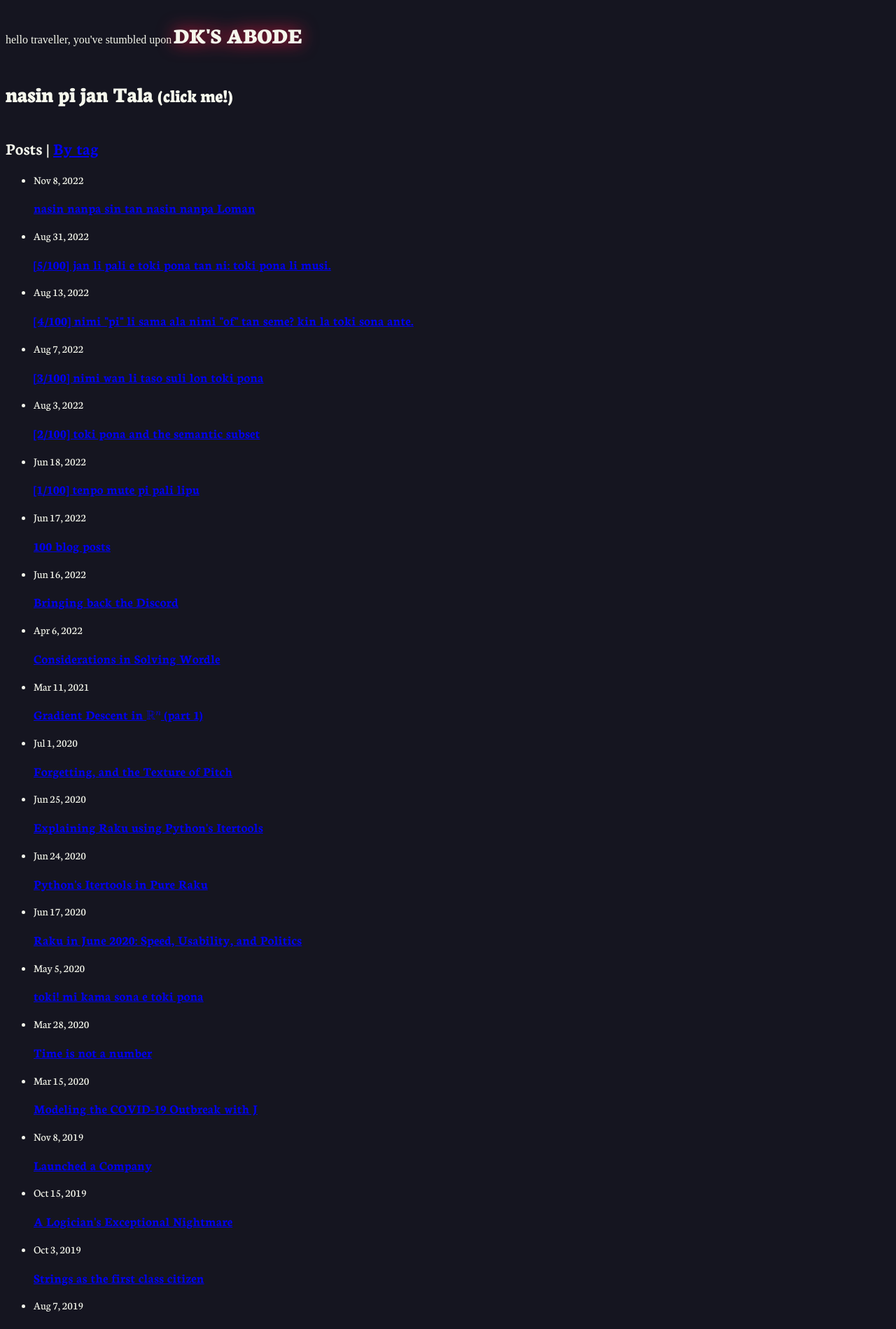
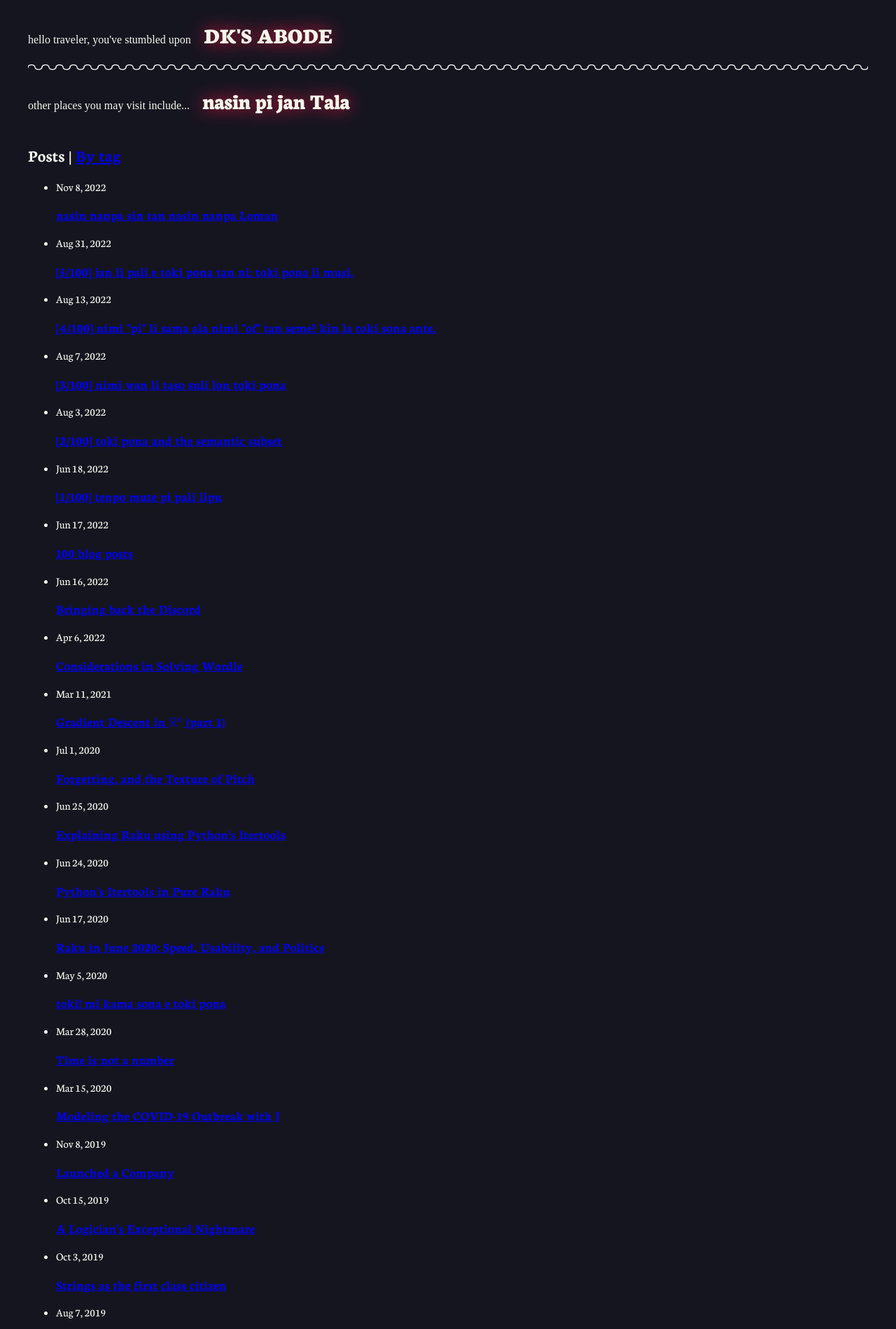
Before and after one commit to DataKinds/datakinds.github.io, a Jekyll site: the page built from index.md, in a window 1280 px wide. Shown: the top 1899 px of the page at 70% size. Built offline with Jekyll 4.4.1, drawn with Linux system fonts in a browser that asks for light colours; some web fonts are replaced.

Commit message:
Add flourish

```diff
--- a/_includes/header.html
+++ b/_includes/header.html
@@ -4,13 +4,17 @@
     {%- assign page_paths = site.header_pages | default: default_paths -%}
     <div>
       <a class="site-title" rel="author" href="/">
-        <span class="handwritten">hello traveller, you've stumbled upon</span>
+        <span class="handwritten">hello traveler, you've stumbled upon</span>
         <h1 style="display: inline-block">DK'S ABODE</h1>
       </a>
     </div>
-    <h1 style="display: inline-block">
-      <a class="site-title" rel="author" href="/toki-pona/">{{ site.nimi }} <small>(click me!)</small></a>
-    </h1>
+    <div class="fancy"></div>
+    <span class="handwritten">other places you may visit include...</span>
+    <a class="site-title" rel="author" href="/toki-pona/">
+      <h1 style="display: inline-block">
+        {{ site.nimi }}
+      </h1>
+    </a>
     <br>
 
     <!-- {%- if page_paths -%}
--- a/_sass/v2.scss
+++ b/_sass/v2.scss
@@ -13,6 +13,10 @@
     color: rgb(245, 247, 236);
 }
 
+body {
+    margin-left: 40px;
+    margin-right: 40px;
+}
 .handwritten {
     font-family: "Playwrite US Trad", cursive;
     font-optical-sizing: auto;
@@ -27,4 +31,14 @@
 
 .site-title > h1 {
     filter: drop-shadow(0 0 0.75rem crimson);
+    margin-left: 0.5em;
 }
+
+.fancy {
+    background-image: url(/assets/cute.svg);
+    filter: invert(100%);
+    background-size: 20px;
+    background-repeat: repeat-x;
+    width: 100%;
+    height: 10px;
+}
```
Also changed, not shown: assets/cute.svg (added).
